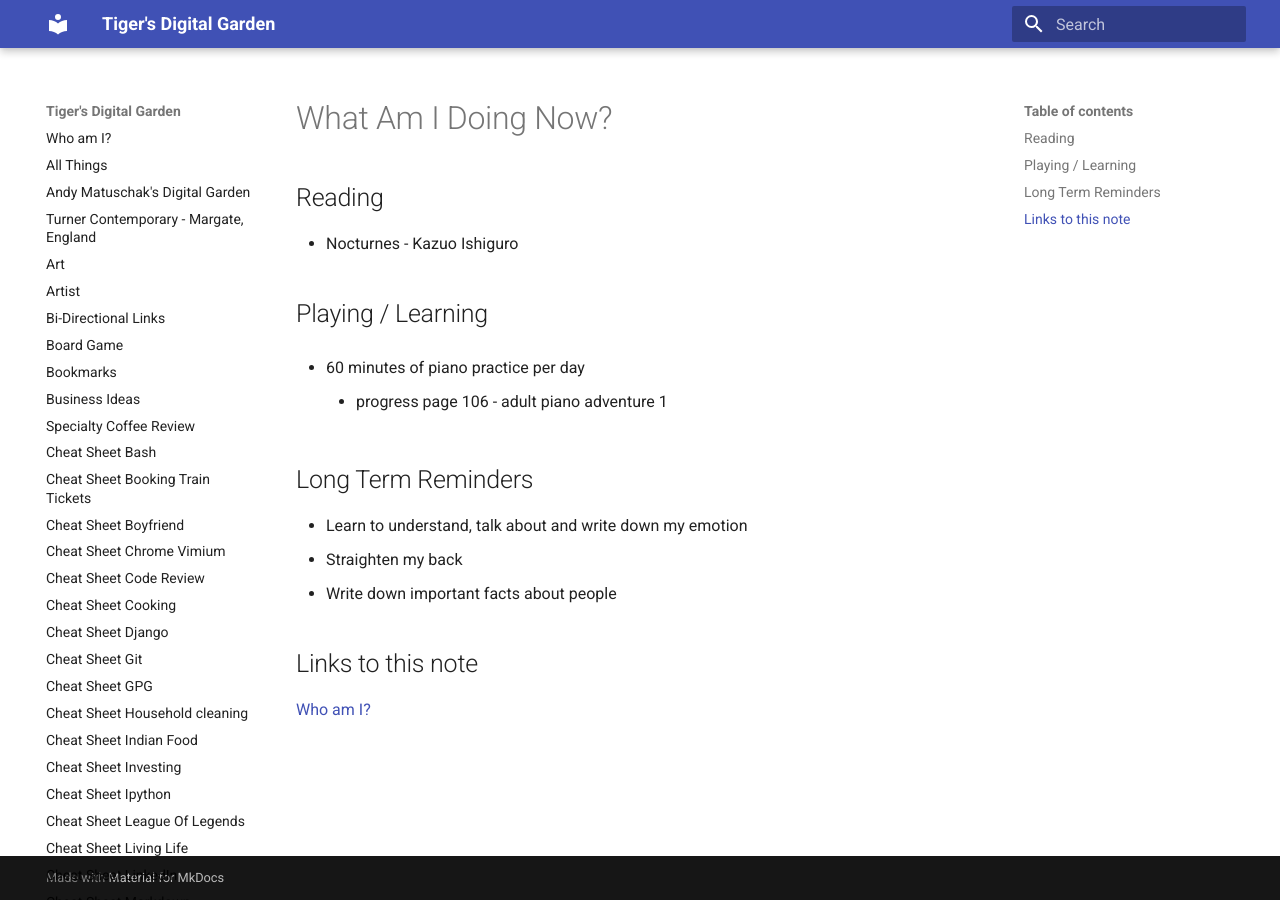
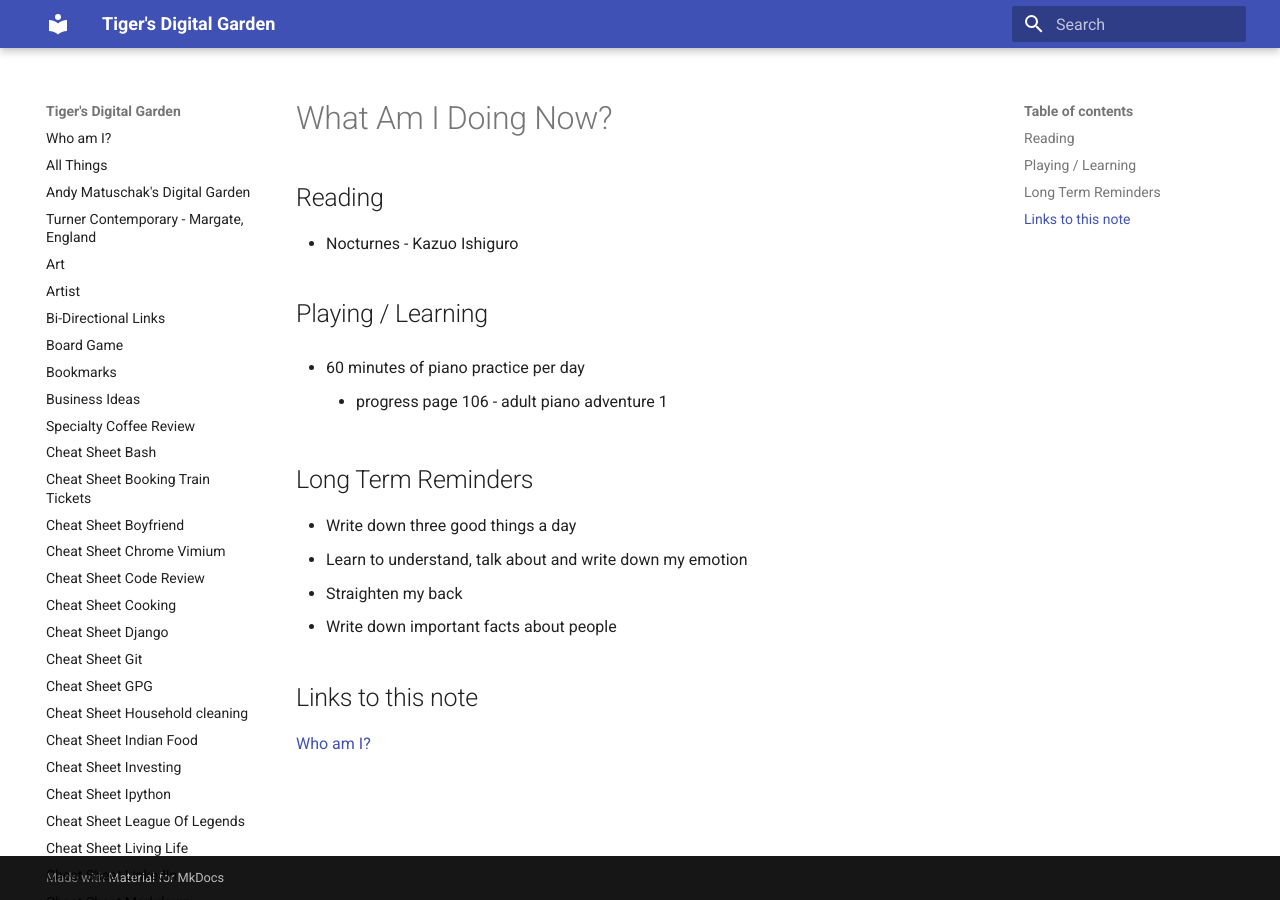
Before and after one commit to ynotstartups/notes, an MkDocs documentation site: the page built from notes/reminders.md, in a window 1280 px wide. Built offline with MkDocs 1.6.1 and Material for MkDocs 9.7.7, drawn with Linux system fonts in a browser that asks for light colours.

Commit message:
add reminder

```diff
--- a/notes/reminders.md
+++ b/notes/reminders.md
@@ -12,6 +12,7 @@
 
 ## Long Term Reminders
 
+- Write down three good things a day
 - Learn to understand, talk about and write down my emotion
 - Straighten my back
 - Write down important facts about people
```
